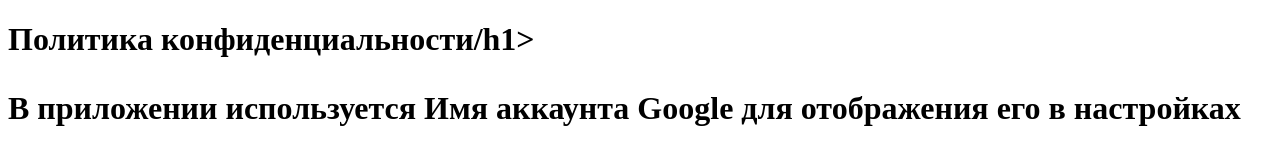
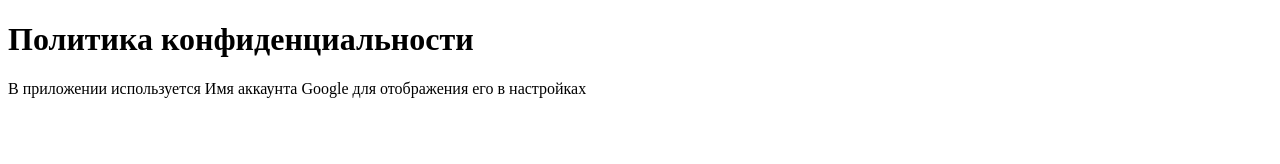
Before and after one commit to AlexeyIgnatev/AlexeyIgnatev.github.io, a plain HTML site: page index.html in a window 1280 px wide. Drawn offline with Linux system fonts and the light colour scheme.

Commit message:
Update index.html

```diff
--- a/index.html
+++ b/index.html
@@ -1,7 +1,7 @@
 <!DOCTYPE html>
 <html>
 <body>
-<h1>Политика конфиденциальности/h1>
+<h1>Политика конфиденциальности</h1>
 <p>В приложении используется Имя аккаунта Google для отображения его в настройках</p>
 </body>
 </html>
```
